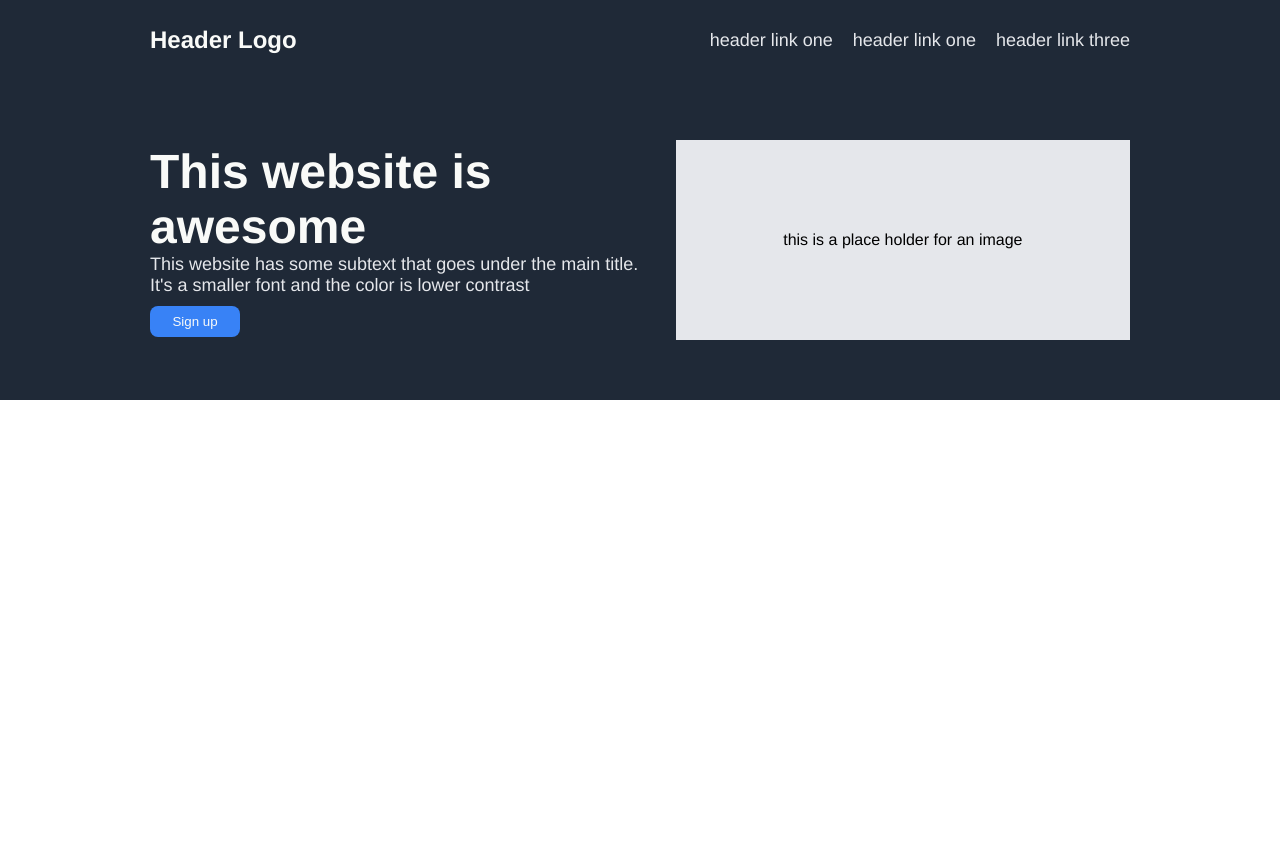
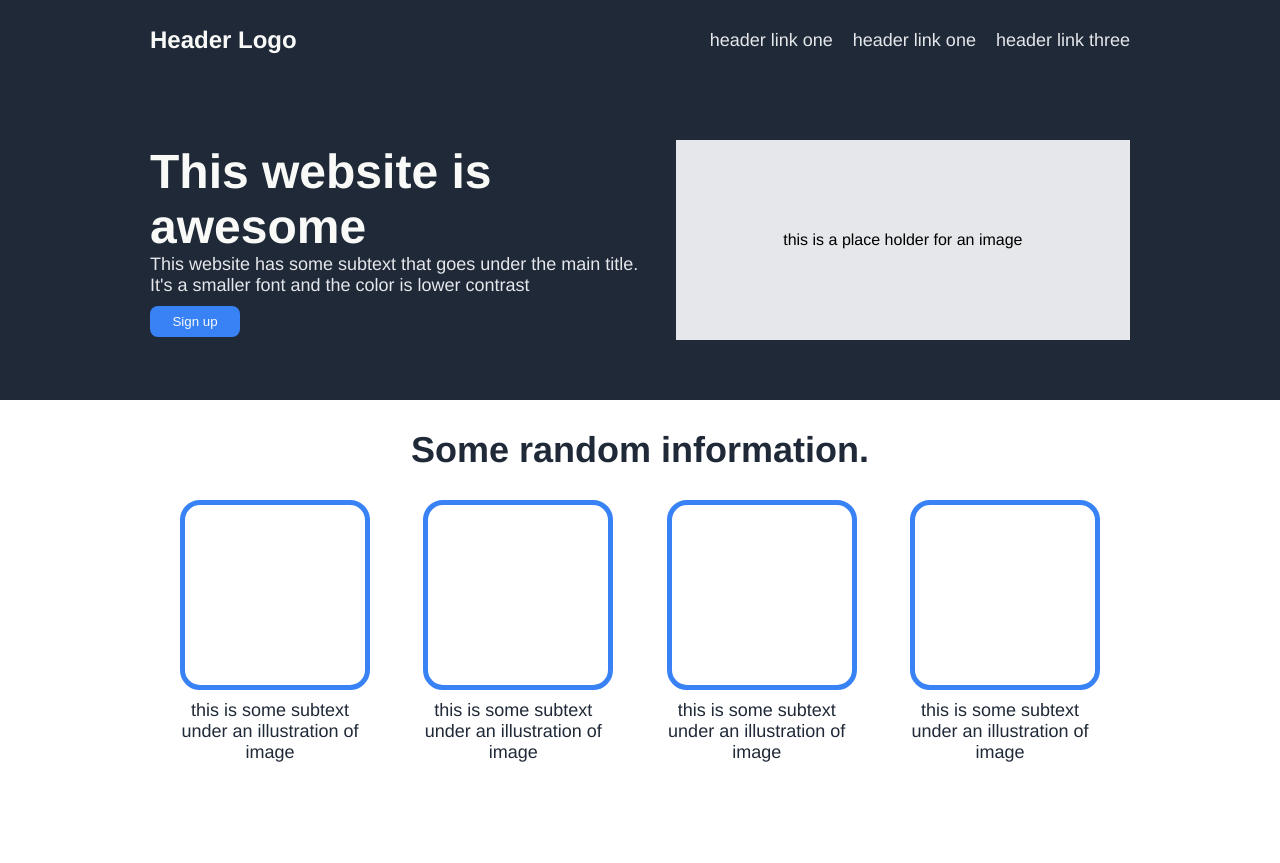
Before and after one commit to fuota/my-first-landing-page, a plain HTML site: page index.html in a window 1280 px wide. Before the commit the page ends 800 px from the top, so only its background shows below. Drawn offline with Linux system fonts and the light colour scheme.

Commit message:
Set html and style for second container

```diff
--- a/index.html
+++ b/index.html
@@ -26,5 +26,27 @@
         </div>
     </div>
 
+    <div class="second">
+        <div class="info-header">Some random information.</div>
+        <div class="info-content">
+            <div class="item">
+                <div class="square"></div>
+                <div class="secondary-text two">this is some subtext under an illustration of image</div>
+            </div>
+            <div class="item">
+                <div class="square"></div>
+                <div class="secondary-text two">this is some subtext under an illustration of image</div>
+            </div>
+            <div class="item">
+                <div class="square"></div>
+                <div class="secondary-text two">this is some subtext under an illustration of image</div>
+            </div>
+            <div class="item">
+                <div class="square"></div>
+                <div class="secondary-text two">this is some subtext under an illustration of image</div>
+            </div>
+        </div>
+    </div>
+
 </body>
 </html>
--- a/style.css
+++ b/style.css
@@ -70,3 +70,42 @@ button {
     justify-content: center;
     align-items: center;
 }
+
+.second {
+    display: flex;
+    flex-direction: column;
+    padding: 0 180px 100px 180px;
+}
+.info-header {
+    height: 100px;
+    display: flex;
+    justify-content: center;
+    align-items: center;
+    color: #1F2937;
+    font-size: 36px;
+    font-weight: 900;
+}
+.info-content {
+    display: flex;
+    flex-wrap: wrap;
+    justify-content: space-between;
+    gap: 20px;
+}
+.square {
+    width: 180px;
+    height: 180px;
+    background-color: white;
+    border-radius: 20px;
+    border: 5px solid #3882F6 ;
+
+}
+.item {
+    text-align: center;
+
+}
+.secondary-text.two {
+    width: 180px;
+    color: #1F2937;
+    margin-top: 10px;
+
+}
```
